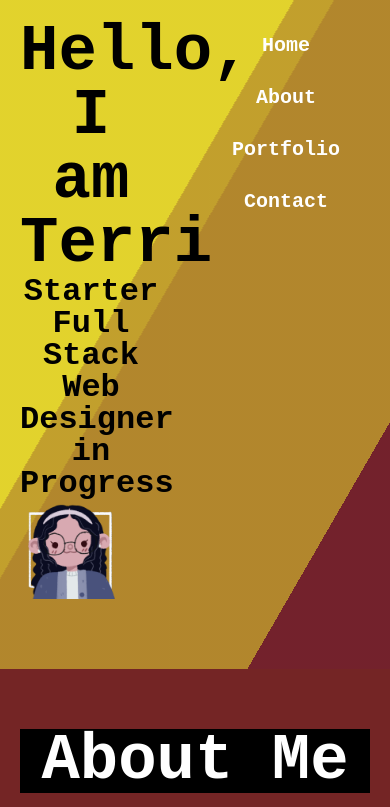
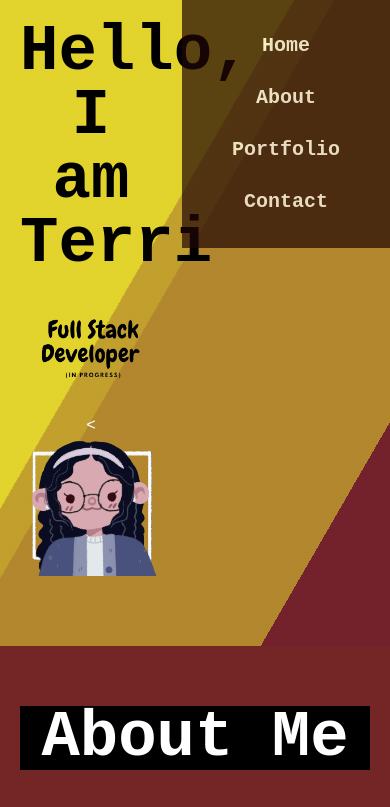
Before and after one commit to terrinmack/Advanced-CSS-Challenge-2, a plain HTML site: page index.html in a window 390 px wide. Shown: the top 807 px of the page. Drawn offline with Linux system fonts and the light colour scheme.

Commit message:
Edited the navbar.

```diff
--- a/assets/css/style.css
+++ b/assets/css/style.css
@@ -1,9 +1,9 @@
-
 html{
     scroll-behavior: smooth;
 }
 /* navbar */
 .navbar {
+    background-color: rgb(33, 6, 6);
     display: flex;
     float: right;
     position: sticky;
@@ -31,7 +31,7 @@ html{
 }
 
 .navbar ul li a:hover {
-    color: black
+    color: rgb(106, 6, 6);
 }
 
 /* animated background element. code by https://www.sliderrevolution.com/resources/css-animated-background/ */
@@ -119,11 +119,6 @@ h2 {
     margin: 40px 0px;
 }
 
-#home img {
-    text-align: center;
-    justify-content: center;
-    width: 750px;
-}
 /* about me */
 #about {
     color: white;
@@ -176,6 +171,7 @@ h3 {
 }
 
 .input {
+    min-width: 50%;
     font-family: 'Courier New', Courier, monospace;
     padding: 10px;
     margin: 15px;
@@ -196,7 +192,7 @@ h3 {
 #send {
     font-family: 'Courier New', Courier, monospace;
     padding: 10px;
-    width: 10%;
+    width: 15%;
     margin: 40px;
     border: none;
     outline: none;
@@ -211,14 +207,12 @@ h3 {
   @media (max-width: 750px) {
     .navbar {
         text-align: center;
+        opacity: 70%;
     }
     .navbar ul {
         flex-direction: column;
     }
     .navbar li {
         margin: 0.8em 0;
-    }
-    #home img {
-        max-width: 70%;
-    }
 }
+  }
--- a/index.html
+++ b/index.html
@@ -31,7 +31,7 @@
             <div class="bg bg2"></div>
             <div class="bg bg3"></div>
             <h1 class="header">Hello, I am <br> Terri</h1>
-            <h2>Starter Full Stack Web Designer in Progress</h2>
+            <img src="assets/images/intro-logo.png" alt="intro logo stating Full stack developer in progress"><
             <img src="assets/images/picrew-icon.png" alt="picrew created icon of self">
     </section>
 
@@ -41,8 +41,11 @@
     <!-- add picture? -->
             <h3>Who am I?</h3>
             <p>Hi hi! I'm Terri, and I currently live in Washington State in a small town by Deception Pass. I've lived here for 19 years ever since moving from Japan. Ever since I was little, I've had an strong love for dogs, especially the herding breed. I am currently a dog mother of 2 Australian Shepherds!</p>
+            <br>
             <p>I am a graduate from Washington State University with a degree in Zoology. Since childhood, I've had an interest in the medical field. The entirety of my family and many of my close friends have all been or are currently in the medical field. The idea of helping others and leaving a positive impact has always been a priority of mine. During the time of the pandemic, I had time to sit down and look at articles and just overall, use the internet more than I would normally. This experience made me realize,not only medical professionals with direct patient care can help others. </p>
+            <br>
             <p>While working at a clinic, I directly worked with hospital portal systems and health insurance websites. Many of these systems were very difficult for me to understand and overwhelmed many of my patients. Creating a website that is both easy to understand and functional with both computers/mobile devices are critically important for the community.</p>
+            <br>
             <p>My goal with coding is to <br>1. learn a new skill <br>2. Obtain a better understanding of how websites are formed <br>3. Be able to use the knowledge obtained in the medical field</p>
         </div>
     </div>
```
Also changed, not shown: assets/images/intro-logo.png (added).
